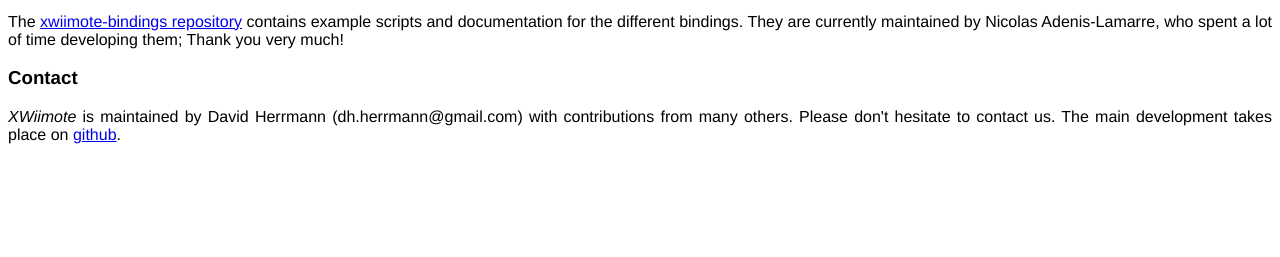
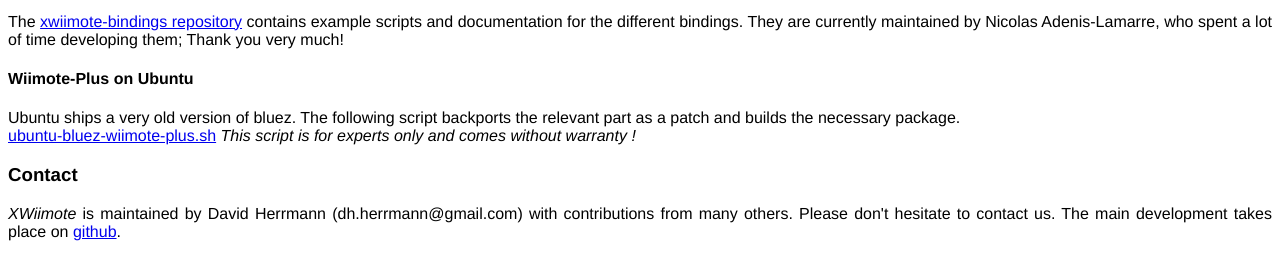
Before and after one commit to xwiimote/xwiimote, a plain HTML site: page index.html in a window 1280 px wide. Shown: the part 1751-2008 px from the top of the page. Before the commit the page ends 1911 px from the top, so only its background shows below. Drawn offline with Linux system fonts and the light colour scheme.

Commit message:
Add info for Wiimote Plus under Ubuntu
Add script for backporting and recompiling bluez on Ubuntu to
support WiiMote Plus devices.

```diff
--- a/index.html
+++ b/index.html
@@ -247,6 +247,15 @@
           developing them; Thank you very much!
         </p>
       </div>
+      <div>
+        <h4>Wiimote-Plus on Ubuntu</h4>
+        <p>
+          Ubuntu ships a very old version of bluez. The following script backports
+          the relevant part as a patch and builds the necessary package.<br/>
+          <a href="misc/ubuntu-bluez-wiimote-plus.sh">ubuntu-bluez-wiimote-plus.sh</a>
+          <em>This script is for experts only and comes without warranty !</em>
+        </p>
+      </div>
     </div>
     <div>
       <h3 id="contact">Contact</h3>
```
Also changed, not shown: 1 other file.
